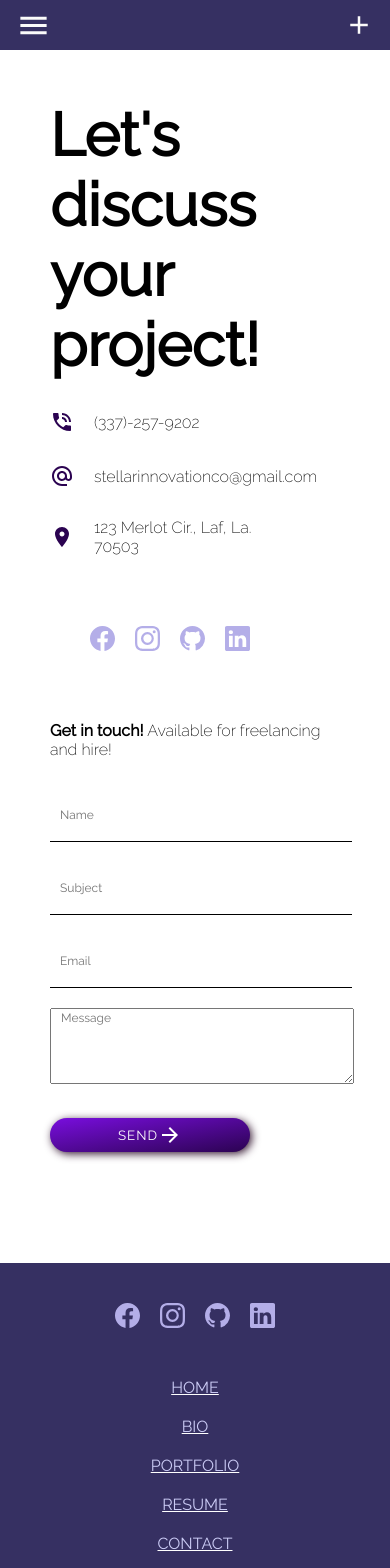
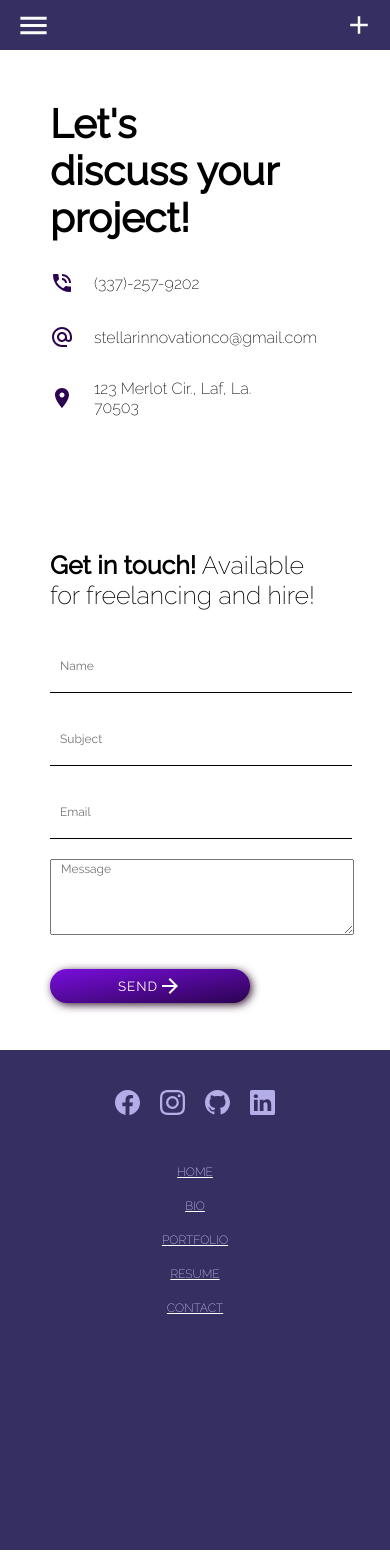
Before and after one commit to NicBab/portfolioSite, a React (Create React App) app: page /contact in a window 390 px wide. Shown: the top 1568 px of the page. Built offline with nearby package versions, Linux system fonts and the light colour scheme.

Commit message:
add some min-height responsive queries

```diff
--- a/src/components/contact/Contact.css
+++ b/src/components/contact/Contact.css
@@ -25,16 +25,17 @@
 .c-wrapper {
     padding: 50px;
     display: flex;
-    height: 50vh;
+    height: 450px;
 }
 
 .c-left {
     flex: 1;
-    height: 100%;
+    min-height: 400px;
+    max-height: 400px;
 }
 
 .c-title {
-    font-size: 60px;
+    font-size: 40px;
     width: 80%;
 }
 
@@ -54,7 +55,8 @@
 
 .c-right {
     flex: 1;
-    height: 100%;
+    max-height: 500px;
+    min-height: 500px;
     display: flex;
     align-items: center;
     justify-content: flex-start;
@@ -63,6 +65,7 @@
 
 .c-desc {
     font-weight: 200;
+    font-size: 25px;
 }
 
 .c-form {
@@ -116,10 +119,13 @@ textarea {
     .c-wrapper {
         display: flex;
         flex-direction: column;
-        height: 120vh;
-        margin-bottom: 100px;
+        min-height: 900px;
+    }
+    .c-left {
+        margin-bottom: 50px;
     }
     input {
         width: 100%;
     }
+
 }
--- a/src/components/contact/Contact.jsx
+++ b/src/components/contact/Contact.jsx
@@ -5,7 +5,6 @@ import AlternateEmailIcon from "@mui/icons-material/AlternateEmail";
 import PlaceIcon from "@mui/icons-material/Place";
 import ArrowForwardIcon from "@mui/icons-material/ArrowForward";
 import emailjs from "emailjs-com";
-import { FootSocial } from "../compIndex";
 
 const Contact = () => {
   const formRef = useRef();
@@ -48,9 +47,6 @@ const Contact = () => {
             <div className="c-info-item">
               <PlaceIcon className="c-icon" /> 123 Merlot Cir., Laf, La. 70503
             </div>
-            <div className="c-info-item">
-              <FootSocial  />
-            </div>
           </div>
         </div>
         <div className="c-right">
--- a/src/components/footer/Footer.css
+++ b/src/components/footer/Footer.css
@@ -1,5 +1,6 @@
 .footer {
-    height: 50vh;
+    min-height: 500px;
+    max-height: 500px;
     background-color: #363062;
     display: flex;
     align-items: flex-start;
@@ -9,3 +10,7 @@
 .footerNav {
     flex-direction: column;
 }
+
+@media screen and ( max-width: 870) {
+
+}
--- a/src/components/footer/footLinks/FootLinks.css
+++ b/src/components/footer/footLinks/FootLinks.css
@@ -4,12 +4,14 @@ align-items: center;
 justify-content: center;
 flex-direction: column;
 text-decoration: underline;
-color: white
+color: white;
 }
 
 .footLink {
     margin: 10px;
     color: rgb(203, 203, 245);
+    font-size: 12px;
+    font-weight: 200;
 }
 .footLink:hover {
     color: #99FEFF;
--- a/src/components/navLinks/NavLinks.css
+++ b/src/components/navLinks/NavLinks.css
@@ -2,6 +2,7 @@
     display: flex;
     align-items: center;
     justify-content: center;
+    font-weight: 300;
 }
 
 .home,
--- a/src/components/projCardNav/ProjCardNav.css
+++ b/src/components/projCardNav/ProjCardNav.css
@@ -1,28 +1,25 @@
 /* {item.desc} */
 .info {
-    color: white;
+    color: black;
     border-radius: 10px;
-}
-
-.cardNav {
-    display: flex;
-    align-items: center;
-    justify-content: flex-end;
-    align-self: end;
-}
-
-.gitIcon {
-    position: absolute;
-    bottom: 30px;
-    left: 80px;
-
-    color: #B4AEE8;
+    background-color: #B4AEE8;
+    padding: 5px;
+    font-weight: 200;
+    /* box-shadow: inset 0 0 200px rgba(255, 255, 255, .5);
+    filter: blur(1px); */
 }
 
 .i-Icon {
     position: absolute;
     bottom: 30px;
     left: 40px;
+    color: #B4AEE8;
+    cursor: pointer;
+}
+.git-Icon {
+    position: absolute;
+    bottom: 30px;
+    left: 80px;
     color: #B4AEE8;
     cursor: pointer;
 }
@@ -41,7 +38,7 @@
     letter-spacing: 1px;
 }
 
-.gitIcon:hover {
+.git-Icon:hover {
     color: #99FEFF;
 }
 .i-Icon:hover {
--- a/src/components/projCardNav/ProjCardNav.jsx
+++ b/src/components/projCardNav/ProjCardNav.jsx
@@ -1,8 +1,8 @@
 import React, { useState } from "react";
 import "./ProjCardNav.css";
-import GitHubIcon from "@mui/icons-material/GitHub";
+// import GitHubIcon from "@mui/icons-material/GitHub";
 import { Tooltip } from "@mui/material";
-import { infoIcon } from "../../icons/iconData";
+import { infoIcon, githubIcon } from "../../icons/iconData";
 
 const ProjCardNav = ({ item }) => {
   const [info, setInfo] = useState(false);
@@ -13,7 +13,7 @@ const ProjCardNav = ({ item }) => {
   };
 
   return (
-    <div className="cardNav">
+    <div className="projCardNav">
       {info ? <p className="info">{item.desc}</p> : null}
       <Tooltip title="INFO">
         <div className="i-Icon" onClick={() => setInfo(!info)}>
@@ -22,10 +22,9 @@ const ProjCardNav = ({ item }) => {
       </Tooltip>
       <a href={item.gitURL}>
         <Tooltip title="VIEW GITHUB CODE">
-          <GitHubIcon
-            className="gitIcon"
-            onClick={() => openInNewTab(item.gitURL)}
-          />
+          <div className="git-Icon" onClick={() => openInNewTab(item.gitURL)}>
+          {githubIcon}
+          </div>
         </Tooltip>
       </a>
       <a href={item.url}>
--- a/src/icons/iconData.js
+++ b/src/icons/iconData.js
@@ -23,7 +23,7 @@ export const linkedinIcon = <svg xmlns="http://www.w3.org/2000/svg" width="25" h
   <path d="M0 1.146C0 .513.526 0 1.175 0h13.65C15.474 0 16 .513 16 1.146v13.708c0 .633-.526 1.146-1.175 1.146H1.175C.526 16 0 15.487 0 14.854V1.146zm4.943 12.248V6.169H2.542v7.225h2.401zm-1.2-8.212c.837 0 1.358-.554 1.358-1.248-.015-.709-.52-1.248-1.342-1.248-.822 0-1.359.54-1.359 1.248 0 .694.521 1.248 1.327 1.248h.016zm4.908 8.212V9.359c0-.216.016-.432.08-.586.173-.431.568-.878 1.232-.878.869 0 1.216.662 1.216 1.634v3.865h2.401V9.25c0-2.22-1.184-3.252-2.764-3.252-1.274 0-1.845.7-2.165 1.193v.025h-.016a5.54 5.54 0 0 1 .016-.025V6.169h-2.4c.03.678 0 7.225 0 7.225h2.4z"/>
 </svg>
 
-export const infoIcon = <svg xmlns="http://www.w3.org/2000/svg" width="20" height="20" fill="currentColor" className="bi bi-info-lg" viewBox="0 0 16 16">
+export const infoIcon = <svg xmlns="http://www.w3.org/2000/svg" width="25" height="25" fill="currentColor" className="bi bi-info-lg" viewBox="0 0 16 16">
   <path d="m9.708 6.075-3.024.379-.108.502.595.108c.387.093.464.232.38.619l-.975 4.577c-.255 1.183.14 1.74 1.067 1.74.72 0 1.554-.332 1.933-.789l.116-.549c-.263.232-.65.325-.905.325-.363 0-.494-.255-.402-.704l1.323-6.208Zm.091-2.755a1.32 1.32 0 1 1-2.64 0 1.32 1.32 0 0 1 2.64 0Z"/>
 </svg>
 
```
